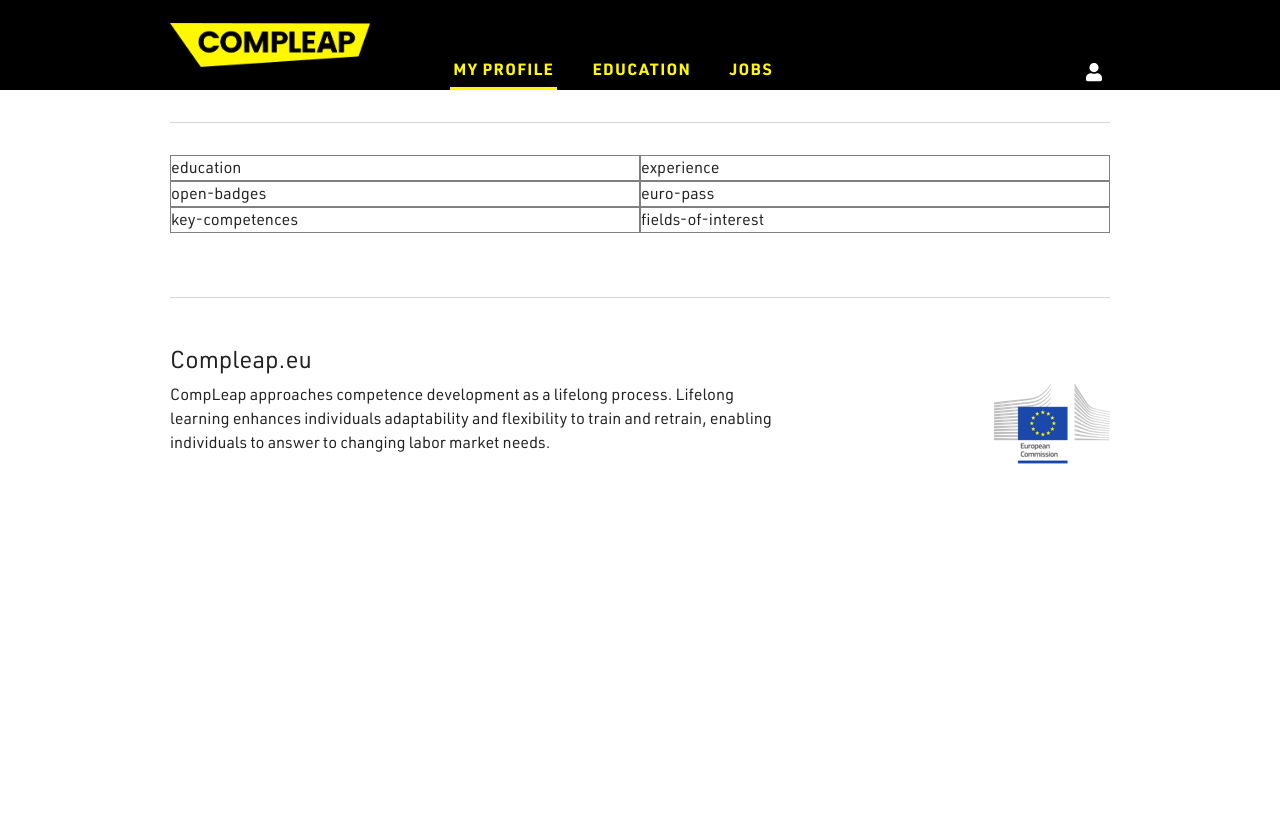
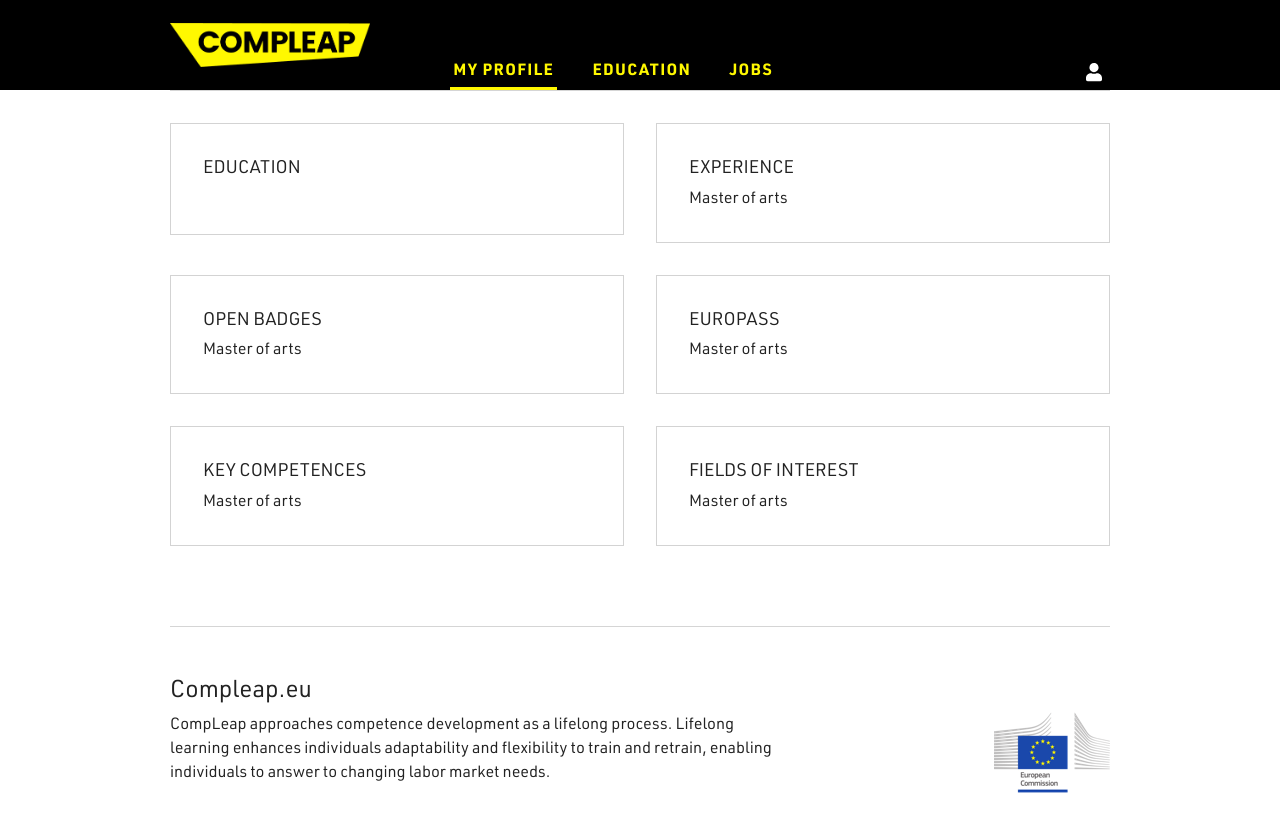
Before and after one commit to Opetushallitus/compleap-proto, a Vue app: page /profile in a window 1280 px wide. Shown: the top 832 px of the page. Before the commit the page ends 800 px from the top, so only its background shows below. Built offline with nearby package versions, Linux system fonts and the light colour scheme.

Commit message:
Education-osio

```diff
--- a/src/api/json/personal-data.js
+++ b/src/api/json/personal-data.js
@@ -17,6 +17,7 @@ personalData[1001] = {
     {
       'name': 'Master of Arts',
       'location': 'University of Brugge',
+      'verified': true,
       'acquired_competences': [
         {
           'group_id': '2001',
@@ -89,6 +90,7 @@ personalData[1001] = {
     {
       'name': 'Master of Science',
       'location': 'University of Helsinki',
+      'verified': true,
       'acquired_competences': [
         {
           'group_id': '2003',
--- /dev/null
+++ b/src/components/Education.vue
@@ -0,0 +1,100 @@
+<template>
+  <div>
+    <ul class="mt-0 mb-2 p-0 pt-2">
+      <li v-for="(degree, index) in personalData.degrees" :key="index" class="d-flex align-items-start degree" v-on:click="editDegree(index)">
+        <img src="../assets/images/degree.svg" class="pr-3 pt-1" />
+        <div class="pb-3">
+          <strong>{{degree.name}}</strong>
+          <span v-if="degree.verified" class="text-uppercase text-success"><small>&nbsp;&nbsp;✓ Verified</small></span>
+          <br />
+          <small>{{degree.location}}</small>
+        </div>
+      </li>
+    </ul>
+    <modal v-if="modal.activeModal==='edit'" @close="closeModal()" :headerBorder="true" :bgSplit="false">
+      <div slot="header">
+        <h4>Edit education</h4>
+      </div>
+      <div slot="body" v-if="modal.modalView==='loading'">
+        <div class="d-flex flex-column mt-5 align-items-center">
+          <div class="circle-loader">
+            <div class="checkmark draw"></div>
+          </div>
+        </div>
+      </div>
+      <div slot="body" v-if="modal.modalView==='edit'">
+        <div class="rating-container">
+          <h5>Edit yo ting</h5>
+          <p>{{personalData.degrees[editId].name}}</p>
+        </div>
+      </div>
+      <div slot="footer">
+        <button class="btn btn-text mr-5" v-on:click="closeModal()">Cancel</button>
+        <button class="btn btn-secondary mr-2">Remove</button>
+        <button class="btn btn-warning">Save</button>
+      </div>
+    </modal>
+  </div>
+</template>
+
+<script>
+import { mapState, mapActions } from 'vuex'
+import modal from '@/components/modal.vue'
+
+export default {
+  name: 'Education',
+  components: {
+    'modal': modal
+  },
+  methods: {
+    ...mapActions(['getPersonalData']),
+    openModal (id) {
+      this.modal.modalView = 'edit'
+      this.modal.activeModal = id
+    },
+    closeModal () {
+      this.modal.activeModal = ''
+    },
+    editDegree (degree) {
+      this.editId = degree
+      this.openModal('edit')
+    }
+  },
+  computed: mapState([
+    'personalData'
+  ]),
+  data () {
+    return {
+      modal: {
+        modalView: 'edit',
+        activeModal: '', // edit
+        editId: ''
+      }
+    }
+  },
+  created () {
+    // this.getPersonalData()
+  }
+}
+</script>
+
+<!-- Add "scoped" attribute to limit CSS to this component only -->
+<style lang="scss" scoped>
+@import '../style/bootstrap-custom/custom.scss';
+ul {
+  list-style-type: none;
+  div {
+    line-height: 1em;
+  }
+}
+.degree:hover {
+  cursor: pointer;
+  background-image: url('../assets/images/edit.svg');
+  background-repeat: no-repeat;
+  background-position: right top;
+}
+h4 {
+  font-size: 1.125em;
+  text-transform: uppercase;
+}
+</style>
--- a/src/components/ProfileBasicInfo.vue
+++ b/src/components/ProfileBasicInfo.vue
@@ -10,7 +10,7 @@
         <small>{{personalData.basicInfo.city}}</small>
       </div>
       <div class="pl-7 w-50">
-        <ul class="mt-2 mb-2">
+        <ul class="mt-2 mb-2 p-0">
           <li class="d-flex align-items-start">
             <img src="../assets/images/degree.svg" class="pr-3 pt-1" />
             <div class="pb-3">
@@ -19,7 +19,7 @@
             </div>
           </li>
         </ul>
-        <ul class="mt-2 mb-2">
+        <ul class="mt-2 mb-2 p-0">
           <li class="d-flex align-items-start">
             <img src="../assets/images/job.svg" class="pr-3 pt-1" />
             <div class="pb-3">
@@ -56,7 +56,6 @@ export default {
 
 ul {
   list-style-type: none;
-  padding: 0;
   div {
     line-height: 1em;
   }
--- /dev/null
+++ b/src/components/box.vue
@@ -0,0 +1,29 @@
+<template>
+  <transition name="fade">
+    <div class="box p-5">
+      <div class="box-header"><h4>{{$props.header}}</h4></div>
+      <div class="box-content">
+        <slot>
+          default body
+        </slot>
+      </div>
+    </div>
+  </transition>
+</template>
+
+<script>
+export default {
+  name: 'Box',
+  props: ['header']
+}
+</script>
+
+<!-- Add "scoped" attribute to limit CSS to this component only -->
+<style lang="scss" scoped>
+.box-header {
+  h4 {
+    font-size: 1.125em;
+    text-transform: uppercase;
+  }
+}
+</style>
--- a/src/components/modal.vue
+++ b/src/components/modal.vue
@@ -3,7 +3,7 @@
     <div class="modal-mask">
       <div class="modal-wrapper">
         <div class="p-5 modal-container d-flex flex-column" :class="{'bgSplit': bgSplit}">
-          <div class="modal-header d-flex justify-content-between" :class="{'border-0': !headerBorder}">
+          <div class="p-0 modal-header d-flex justify-content-between" :class="{'border-0': !headerBorder}">
             <slot name="header">
               default header
             </slot>
@@ -35,6 +35,7 @@ export default {
 
 <!-- Add "scoped" attribute to limit CSS to this component only -->
 <style lang="scss">
+@import '../style/bootstrap-custom/custom.scss';
 .modal-mask {
   position: fixed;
   z-index: 9998;
@@ -66,6 +67,7 @@ export default {
 
 .modal-header {
   position: relative;
+  min-height: 2em;
   h3 {
     margin-top: 0;
   }
@@ -76,12 +78,13 @@ export default {
 }
 
 .modal-default-button {
-    font-size: 1.8em;
+    font-size: 1.4em;
     background: transparent;
     border: 0;
     position: absolute;
-    right: 0;
-    top: 0;
+    right: -1em;
+    top: -1em;
+    color: $gray-500;
     &:hover {
       cursor: pointer;
     }
--- a/src/views/Profile.vue
+++ b/src/views/Profile.vue
@@ -10,13 +10,37 @@
     <div class="content">
       <profile-basic-info />
       <competence-profile />
-      <div class="d-flex flex-wrap boxes border-top pt-5 mt-5">
-        <div class="w-50 education">education</div>
-        <div class="w-50 experience">experience</div>
-        <div class="w-50 open-badges">open-badges</div>
-        <div class="w-50 euro-pass">euro-pass</div>
-        <div class="w-50 key-competences">key-competences</div>
-        <div class="w-50 fields-of-interest">fields-of-interest</div>
+      <div class="d-flex flex-wrap boxes border-top pt-3">
+        <div class="w-50 education">
+          <box header="Education">
+            <education />
+          </box>
+        </div>
+        <div class="w-50">
+          <box header="Experience">
+            Master of arts
+          </box>
+        </div>
+        <div class="w-50">
+          <box header="Open badges">
+            Master of arts
+          </box>
+        </div>
+        <div class="w-50">
+          <box header="Europass">
+            Master of arts
+          </box>
+        </div>
+        <div class="w-50">
+          <box header="Key competences">
+            Master of arts
+          </box>
+        </div>
+        <div class="w-50">
+          <box header="Fields of interest">
+            Master of arts
+          </box>
+        </div>
       </div>
     </div>
   </div>
@@ -27,13 +51,17 @@
 import Navigation from '@/components/Navigation.vue'
 import ProfileBasicInfo from '@/components/ProfileBasicInfo.vue'
 import CompetenceProfile from '@/components/CompetenceProfile.vue'
+import box from '@/components/box.vue'
+import Education from '@/components/Education.vue'
 
 export default {
   name: 'home',
   components: {
     'Navigation': Navigation,
     'ProfileBasicInfo': ProfileBasicInfo,
-    'CompetenceProfile': CompetenceProfile
+    'CompetenceProfile': CompetenceProfile,
+    'box': box,
+    'Education': Education
   },
   props: {},
   data () {
@@ -60,7 +88,19 @@ export default {
     left: 0;
     background-color: black;
 }
-.boxes div {
-  border: 1px solid gray;
+.box {
+  border: 1px solid lightgray;
+}
+.boxes {
+  &>div:nth-child(odd) {
+    padding-right: 1em;
+    padding-bottom: 1em;
+    padding-top: 1em;
+  }
+  &>div:nth-child(even) {
+    padding-left: 1em;
+    padding-bottom: 1em;
+    padding-top: 1em;
+  }
 }
 </style>
```
Also changed, not shown: src/assets/images/edit.svg (added).
